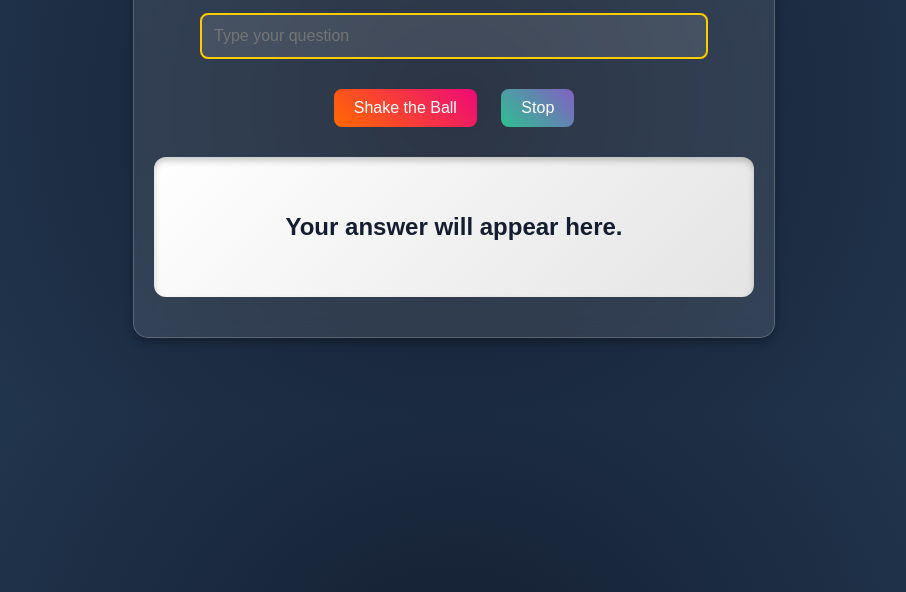
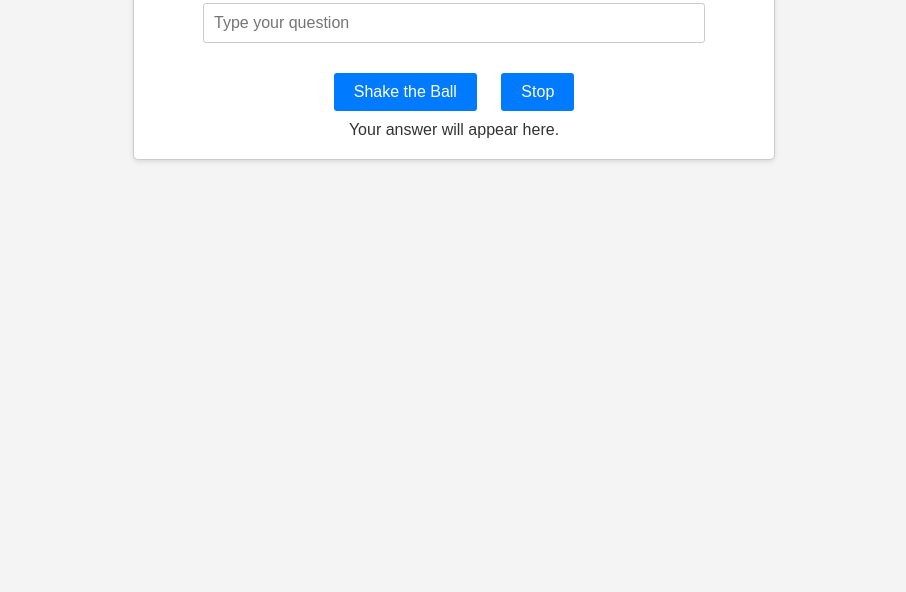
Before and after one commit to jyr9007/Magic-Eight-Ball, a plain HTML site: page index.html in a window 1280 px wide. Shown: the part 208-800 px from the top of the page, without its empty margins (186-1092 px from the left). Drawn offline with Linux system fonts and the light colour scheme; files whose address does not match are found by name.

Commit message:
Update style.css

```diff
--- a/css/style.css
+++ b/css/style.css
@@ -1,108 +1,43 @@
 
 body {
-    font-family: 'Arial', sans-serif;
-    background: radial-gradient(circle, #141e30, #243b55);
-    color: #ffffff;
+    font-family: Arial, sans-serif;
+    background-color: #f4f4f4; /* Light gray background */
+    color: #333; /* Dark gray text */
     text-align: center;
     padding: 20px;
 }
 
 .container {
     max-width: 600px;
-    margin: 50px auto;
+    margin: 50px auto; /* Centering the container */
     padding: 20px;
-    background: rgba(255, 255, 255, 0.1);
-    border-radius: 15px;
-    box-shadow: 0 4px 10px rgba(0, 0, 0, 0.3);
-    backdrop-filter: blur(10px);
-    border: 1px solid rgba(255, 255, 255, 0.2);
+    background-color: #ffffff; /* White background */
+    border: 1px solid #ccc; /* Light gray border */
+    border-radius: 5px; /* Slightly rounded corners */
+    box-shadow: 0 2px 5px rgba(0, 0, 0, 0.1); /* Subtle shadow */
 }
 
 h1 {
-    font-size: 2.5rem;
-    color: #ffcc00;
-    margin-bottom: 15px;
-    text-shadow: 2px 2px 10px rgba(255, 255, 255, 0.6);
+    font-size: 2rem;
+    margin-bottom: 20px;
+    color: #444; /* Medium gray heading */
 }
 
 input[type="text"] {
-    padding: 12px;
     width: 80%;
-    border-radius: 8px;
-    border: 2px solid #ffcc00;
-    background-color: rgba(255, 255, 255, 0.1);
-    color: white;
+    padding: 10px;
+    margin-bottom: 20px;
+    border: 1px solid #ccc; /* Light gray border */
+    border-radius: 3px; /* Rounded corners */
     font-size: 1rem;
-    outline: none;
-    margin-bottom: 20px;
-    transition: border-color 0.3s ease;
-}
-
-input[type="text"]:focus {
-    border-color: #00d4ff;
 }
 
 button {
     padding: 10px 20px;
     margin: 10px;
+    font-size: 1rem;
+    color: white;
+    background-color: #007bff; /* Blue button */
     border: none;
-    border-radius: 8px;
-    font-size: 1rem;
-    cursor: pointer;
-    transition: transform 0.3s, background-color 0.3s;
-}
-
-#shakeBtn {
-    background: linear-gradient(45deg, #ff6a00, #ee0979);
-    color: white;
-}
-
-#stopBtn {
-    background: linear-gradient(45deg, #2ebf91, #8360c3);
-    color: white;
-}
-
-button:hover {
-    transform: scale(1.05);
-    filter: brightness(1.2);
-}
-
-.magic-window {
-    margin: 20px auto;
-    padding: 20px;
-    border-radius: 12px;
-    background: linear-gradient(135deg, #ffffff, #e4e4e4);
-    color: #141e30;
-    font-size: 1.5rem;
-    font-weight: bold;
-    box-shadow: inset 0 4px 6px rgba(0, 0, 0, 0.2);
-    text-align: center;
-    min-height: 100px;
-    display: flex;
-    align-items: center;
-    justify-content: center;
-    transition: transform 0.2s ease;
-}
-
-.magic-window:hover {
-    transform: scale(1.02);
-}
-
-@media (max-width: 768px) {
-    h1 {
-        font-size: 2rem;
-    }
-
-    input[type="text"] {
-        width: 90%;
-        font-size: 0.9rem;
-    }
-
-    button {
-        font-size: 0.9rem;
-    }
-
-    .magic-window {
-        font-size: 1.2rem;
-    }
-}
+    border-radius: 3px; /* Rounded corners */
+    cursor
```
